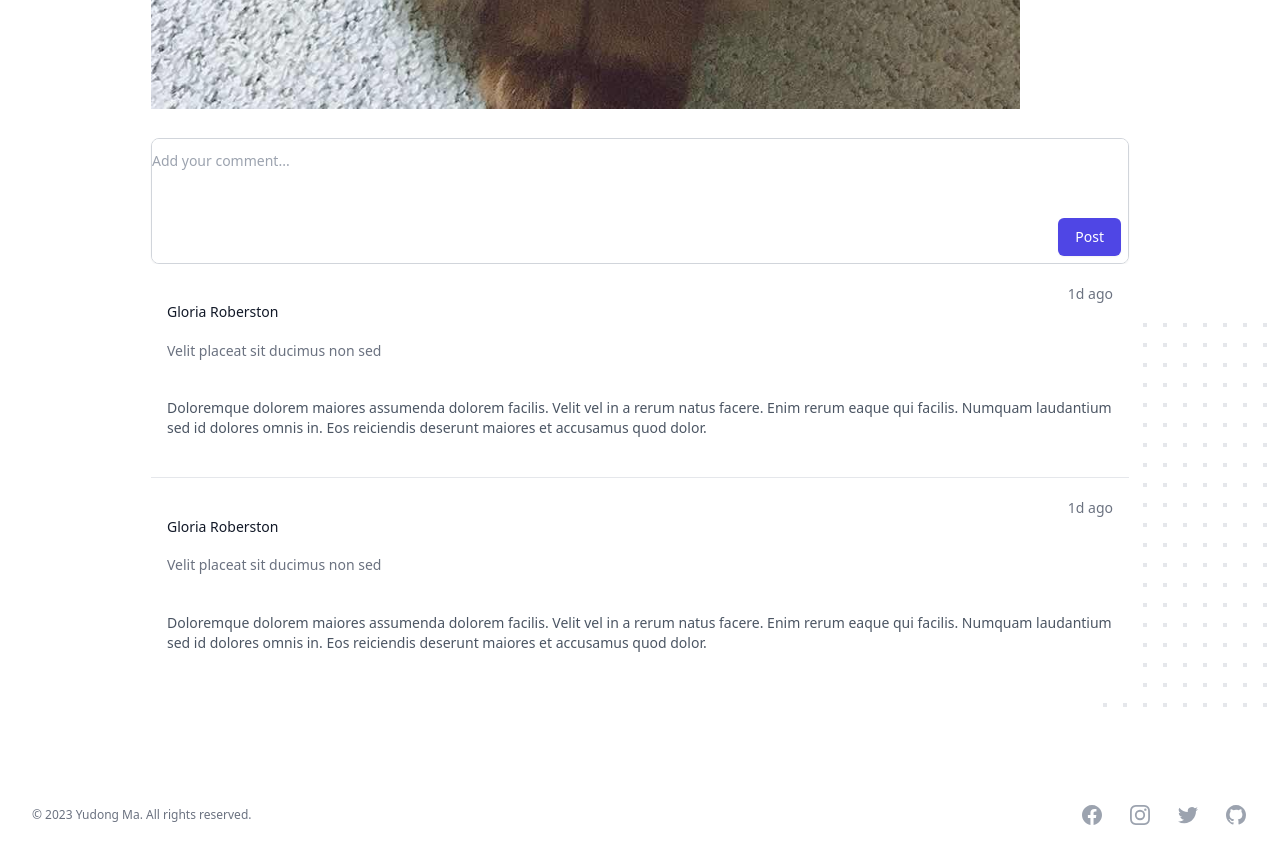
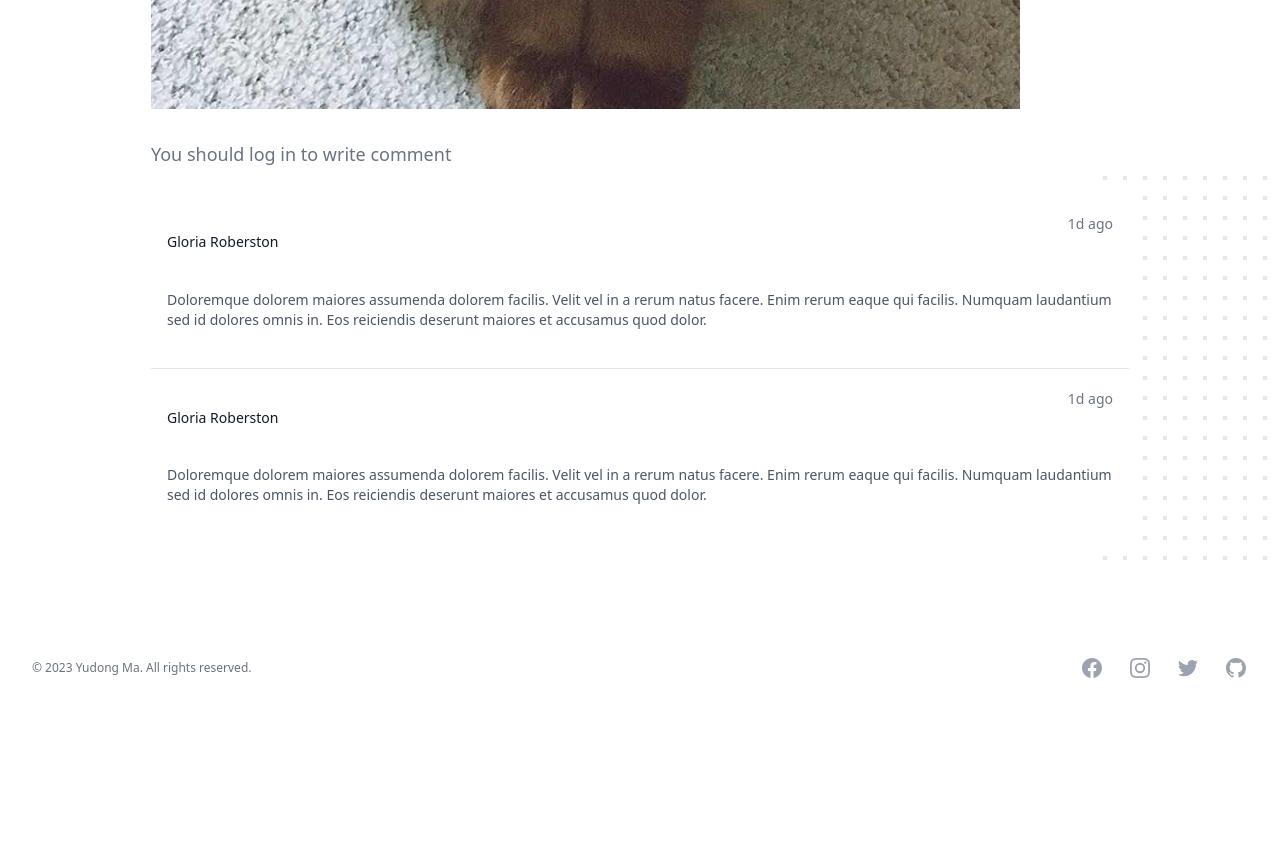
Before and after one commit to mayudong200333/MyWebSite, a Next.js app: page /blogs/hello in a window 1280 px wide. Shown: the part 2240-3103 px from the top of the page. After the commit the page ends 2968 px from the top, so only its background shows below. Built offline with nearby package versions, Linux system fonts and the light colour scheme; no server answers.

Commit message:
added comment api for POST and the feature for store comment to the mongoDB

```diff
--- a/components/blogs/blogDetail.tsx
+++ b/components/blogs/blogDetail.tsx
@@ -2,6 +2,7 @@ import { ReactMarkdown } from "react-markdown/lib/react-markdown";
 import Image from "next/image";
 import { BlogData } from "@/lib/blog-util"
 import { PrismLight as SyntaxHighlighter } from "react-syntax-highlighter";
+import { useSession } from "next-auth/react"
 import atomDark from 'react-syntax-highlighter/dist/cjs/styles/prism/atom-dark';
 import js from 'react-syntax-highlighter/dist/cjs/languages/prism/javascript';
 import py from 'react-syntax-highlighter/dist/cjs/languages/prism/python';
@@ -19,6 +20,8 @@ type Props = {
 
 
 export default function BlogDetail({ blog }: Props) {
+  const {data:session,status} = useSession();
+
   const customRenderers = {
     code(code: any) {
       const { className, children } = code;
@@ -112,7 +115,10 @@ export default function BlogDetail({ blog }: Props) {
           <article className="prose prose-stone ">
             <ReactMarkdown components={customRenderers} children={blog.content} />
           </article>
-          <CommentForm/>
+          {session
+          ?<CommentForm/>
+          :<p>You should log in to write comment</p>
+          }
           <CommentList/>
         </div>
 
--- a/components/blogs/comments/commentForm.tsx
+++ b/components/blogs/comments/commentForm.tsx
@@ -1,9 +1,52 @@
+import { useState } from "react";
+import { useSession } from "next-auth/react";
+
+
 export default function CommentForm() {
+  const [enteredComment,setEnteredComment] = useState('');
+  const {data:session} = useSession();
+
+
+  async function sendCommentHandler(event:any){
+    event.preventDefault();
+    const user = session?.user
+    const name = user?.name
+    const email = user?.email
+    const image = user?.image
+
+    const commendData = {
+      sender:name,
+      comment:enteredComment,
+      datetime:new Date().toString(),
+      email,
+      image
+    }
+
+    try{
+      const response = await fetch('/api/comment',{
+        method:'POST',
+        body:JSON.stringify(commendData),
+        headers:{
+          'Content-Type': 'application/json'
+        }
+      })
+
+      const data = await response.json();
+
+      if (!response.ok){
+        throw new Error(data.message || 'Something went wrong!')
+      }
+
+      setEnteredComment('')
+    } catch(error){
+      throw new Error('Something went wrong!')
+    }
+  }
 
   return (
     <div className="flex items-start space-x-4">
       <div className="min-w-0 flex-1">
-        <form action="#" className="relative">
+        <form onSubmit={sendCommentHandler} className="relative">
           <div className="overflow-hidden rounded-lg border border-gray-300 shadow-sm focus-within:border-indigo-500 focus-within:ring-1 focus-within:ring-indigo-500">
             <label htmlFor="comment" className="sr-only">
               Add your comment
@@ -14,7 +57,8 @@ export default function CommentForm() {
               id="comment"
               className="block w-full resize-none border-0 py-3 focus:ring-0 sm:text-sm"
               placeholder="Add your comment..."
-              defaultValue={''}
+              value={enteredComment}
+              onChange={e=>setEnteredComment(e.target.value)}
             />
           </div>
           <div className="absolute inset-x-0 bottom-0 flex justify-between py-2 pl-3 pr-2">
--- a/components/blogs/comments/commentList.tsx
+++ b/components/blogs/comments/commentList.tsx
@@ -9,7 +9,7 @@ const messages = [
         'Doloremque dolorem maiores assumenda dolorem facilis. Velit vel in a rerum natus facere. Enim rerum eaque qui facilis. Numquam laudantium sed id dolores omnis in. Eos reiciendis deserunt maiores et accusamus quod dolor.',
     },
     {
-        id: 1,
+        id: 2,
         subject: 'Velit placeat sit ducimus non sed',
         sender: 'Gloria Roberston',
         time: '1d ago',
@@ -30,7 +30,6 @@ export default function CommentList() {
                         <div className="min-w-0 flex-1">
                                 <span className="absolute inset-0" aria-hidden="true" />
                                 <p className="truncate text-sm font-medium text-gray-900">{message.sender}</p>
-                                <p className="truncate text-sm text-gray-500">{message.subject}</p>
                         </div>
                         <time dateTime={message.datetime} className="flex-shrink-0 whitespace-nowrap text-sm text-gray-500">
                             {message.time}
--- /dev/null
+++ b/pages/api/comment.ts
@@ -0,0 +1,62 @@
+// Next.js API route support: https://nextjs.org/docs/api-routes/introduction
+import type { NextApiRequest, NextApiResponse } from 'next'
+import {ObjectId} from 'mongodb';
+import clientPromise from '../../lib/mongodb';
+
+type Data = {
+  message: string,
+}
+
+export type CommentType = {
+  id?:ObjectId,
+  senderId:ObjectId,
+  sender:string,
+  comment:string,
+  datetime:string
+}
+
+async function handler(
+  req: NextApiRequest,
+  res: NextApiResponse<Data>
+) {
+
+  if (req.method==='POST'){
+    const {sender,comment,datetime,email,image} = req.body;
+
+    let client
+
+    try{
+      client = await clientPromise;
+    }catch(error){
+      res.status(500).json({message:'Could not connect to database'});
+      return;
+    }
+
+    const db = client.db();
+
+    let user
+
+    user = await db.collection('users').findOne({name:sender,email,image},{projection:{_id:1}});
+    if (!user) return res.status(400).json({message:'No user could be found'})
+
+    const senderId= user._id;
+
+    const newComment:CommentType = {
+      senderId,comment,sender,datetime
+    }
+
+    try{
+      const result = await db.collection('comments').insertOne(newComment);
+      console.log(result);
+      newComment.id = result.insertedId
+    }catch(error){
+      client.close();
+      res.status(500).json({message: 'Storing message failed'})
+      return;
+    }
+  }
+
+  res.status(201).json({ message: 'Successfully stored the comment!' })
+}
+
+export default handler;
--- a/pages/api/hello.ts
+++ /dev/null
@@ -1,13 +0,0 @@
-// Next.js API route support: https://nextjs.org/docs/api-routes/introduction
-import type { NextApiRequest, NextApiResponse } from 'next'
-
-type Data = {
-  name: string
-}
-
-export default function handler(
-  req: NextApiRequest,
-  res: NextApiResponse<Data>
-) {
-  res.status(200).json({ name: 'John Doe' })
-}
```
